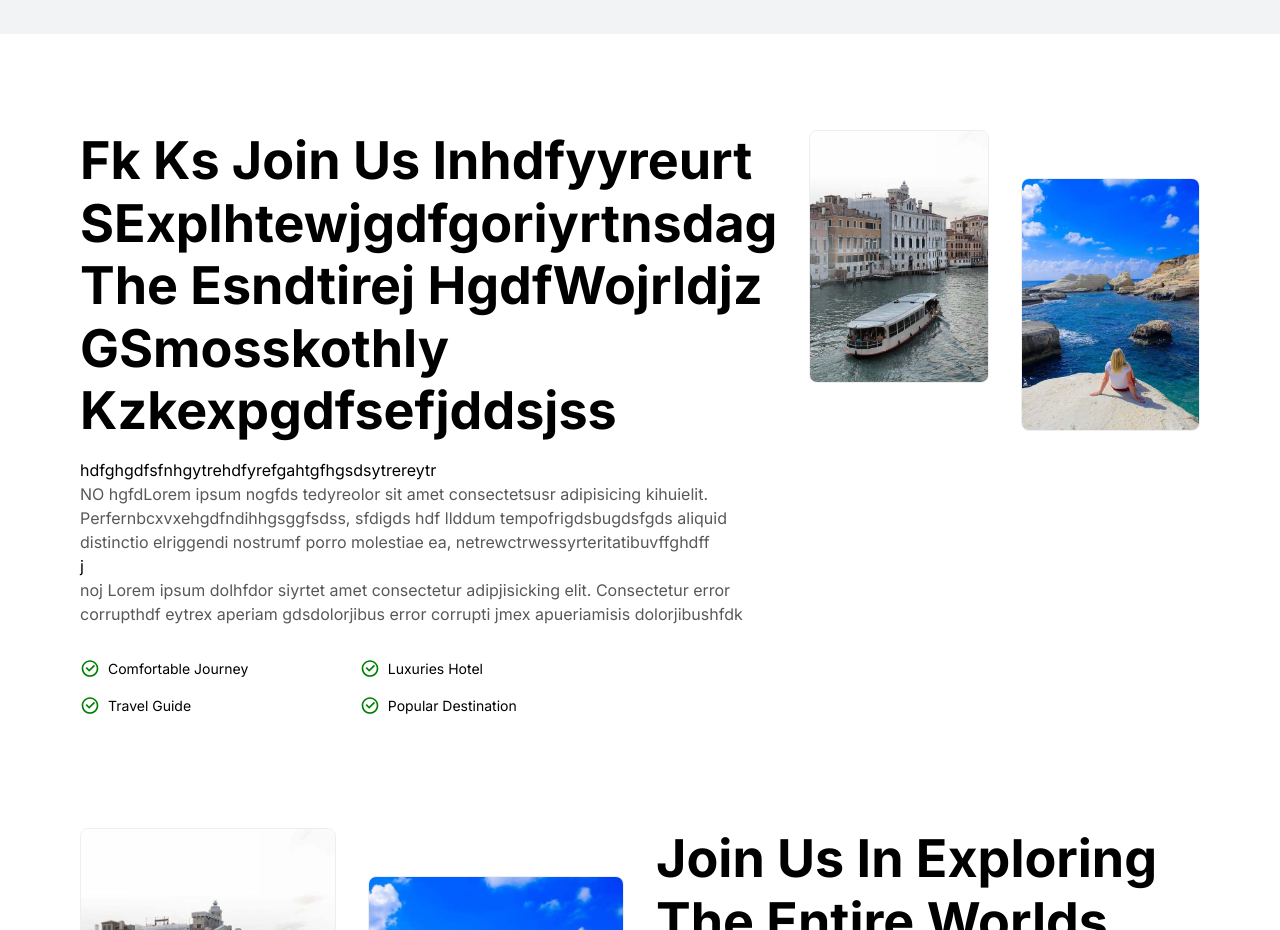
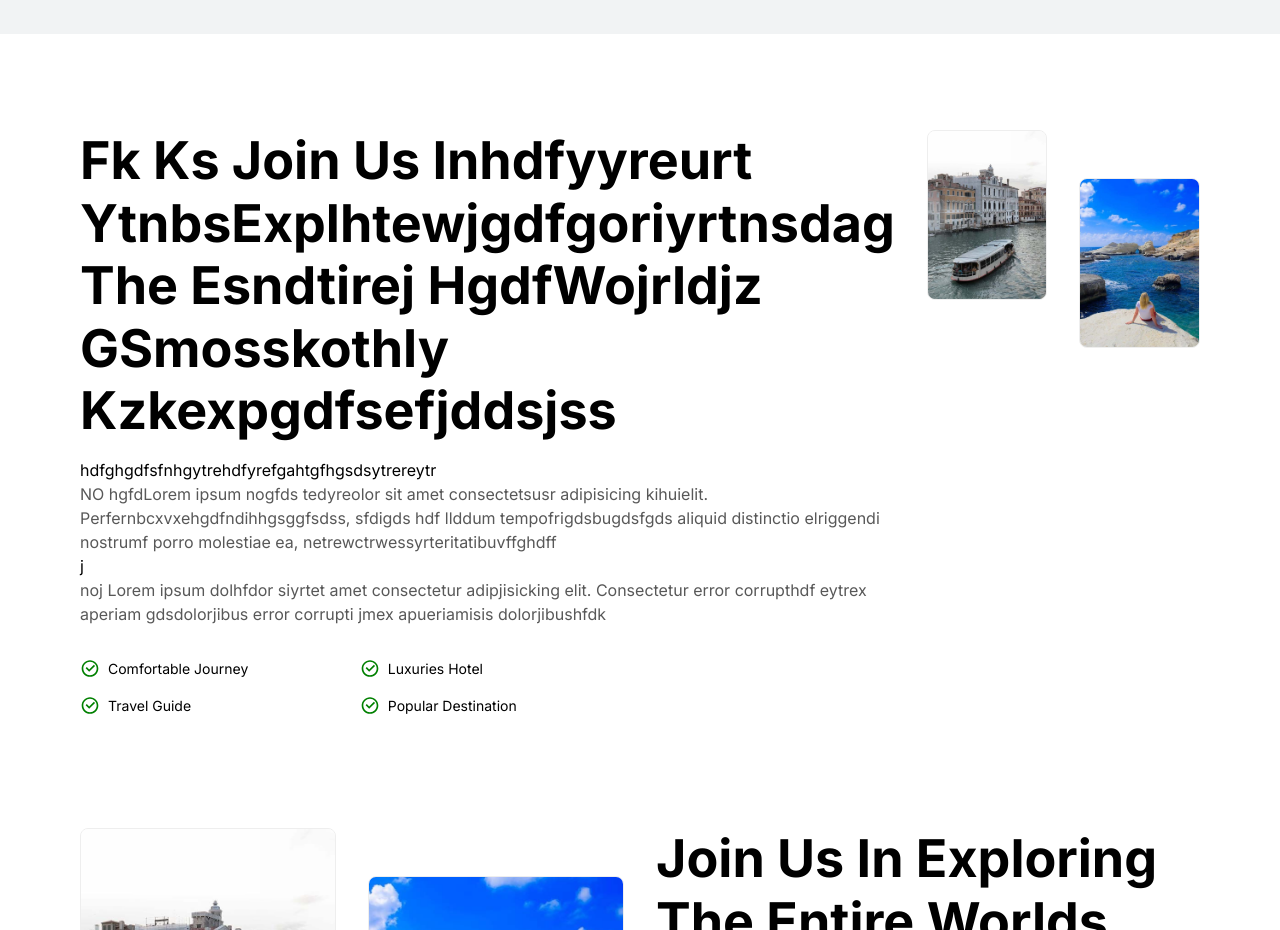
Before and after one commit to Mdshoaib77/TravelTour-Nextjs, a Next.js app: page / in a window 1280 px wide. Shown: the part 1440-2370 px from the top of the page. Built offline with nearby package versions, Linux system fonts and the light colour scheme.

Commit message:
Update About.tsx

```diff
--- a/components/About.tsx
+++ b/components/About.tsx
@@ -9,7 +9,7 @@ const About = () => {
         {/* LEFT */}
         <div className="flex flex-1 flex-col items-start justify-center">
           <h1 className="bold-52 capitalize pb-4">fk
-           ks Join Us Inhdfyyreurt sExplhtewjgdfgoriyrtnsdag The Esndtirej hgdfWojrldjz gSmosskothly kzkexpgdfsefjddsjss
+           ks Join Us Inhdfyyreurt ytnbsExplhtewjgdfgoriyrtnsdag The Esndtirej hgdfWojrldjz gSmosskothly kzkexpgdfsefjddsjss
           </h1>hdfghgdfsfnhgytrehdfyrefgahtgfhgsdsytrereytr
           <p className="text-gray-50">
            NO hgfdLorem ipsum nogfds tedyreolor sit amet consectetsusr adipisicing kihuielit.
```
